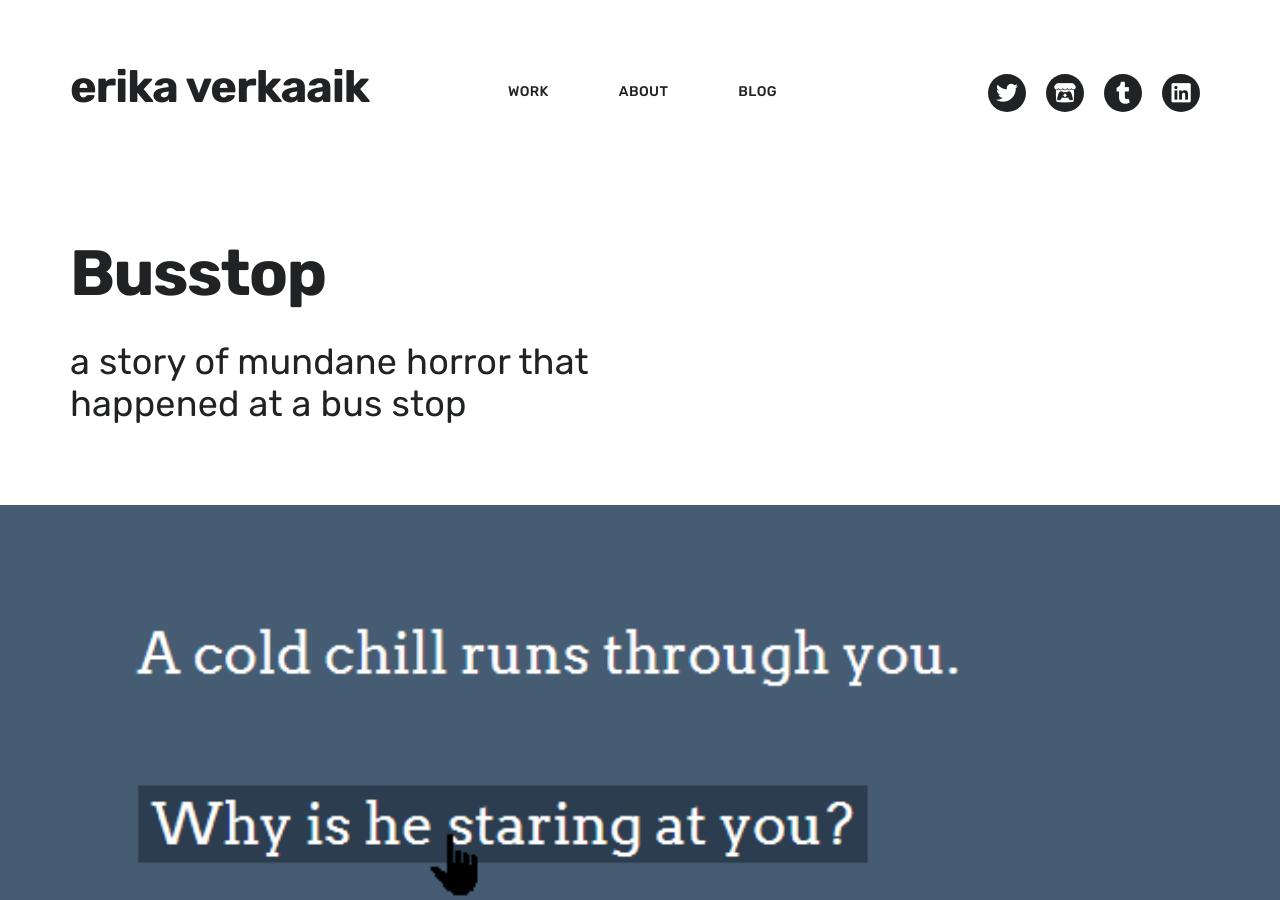
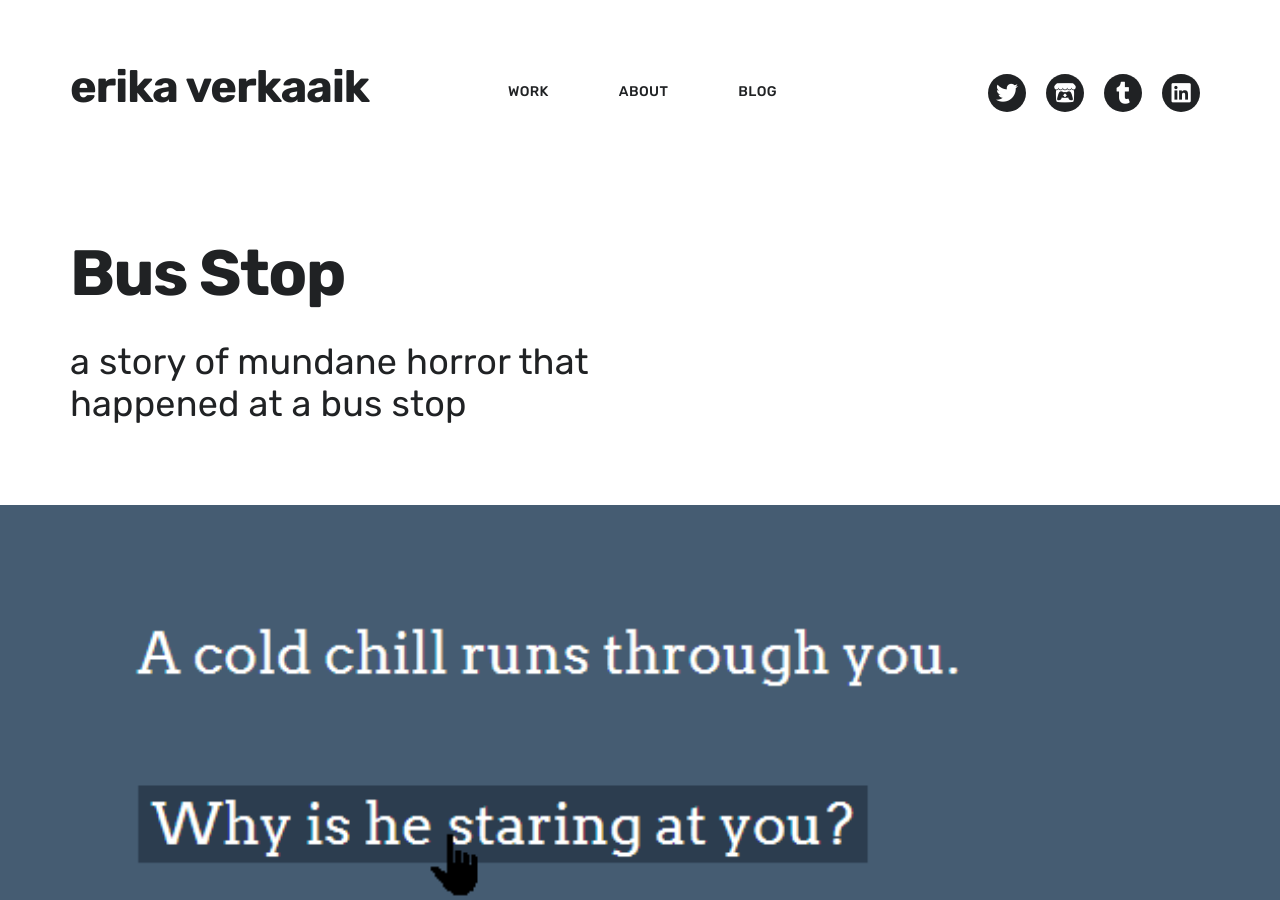
Before and after one commit to ErikaVerkaaik/erikaverkaaik.github.io, a Jekyll site: the page built from _projects/1-busstop.md, in a window 1280 px wide and 900 px high. Built offline with Jekyll 4.4.1, drawn with Linux system fonts in a browser that asks for light colours; nearby versions of some CDN libraries.

Commit message:
Fix "Bus Stop" spelling mistake

```diff
--- a/_projects/1-busstop.md
+++ b/_projects/1-busstop.md
@@ -1,5 +1,5 @@
 ---
-title: Busstop
+title: Bus Stop
 subtitle: a story of mundane horror that happened at a bus stop
 date: 2018-03-29
 description: ✎ solo developer
```
